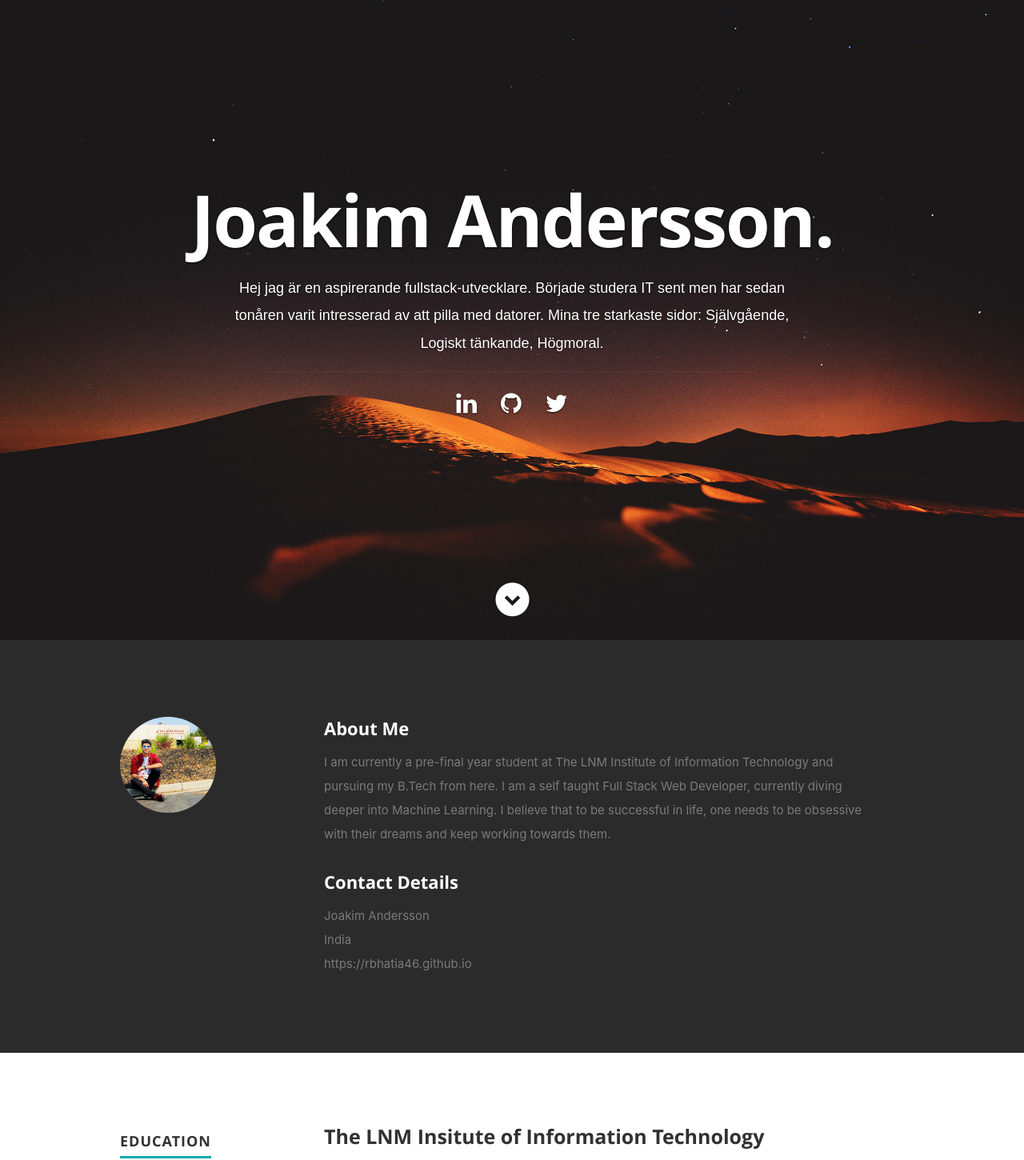
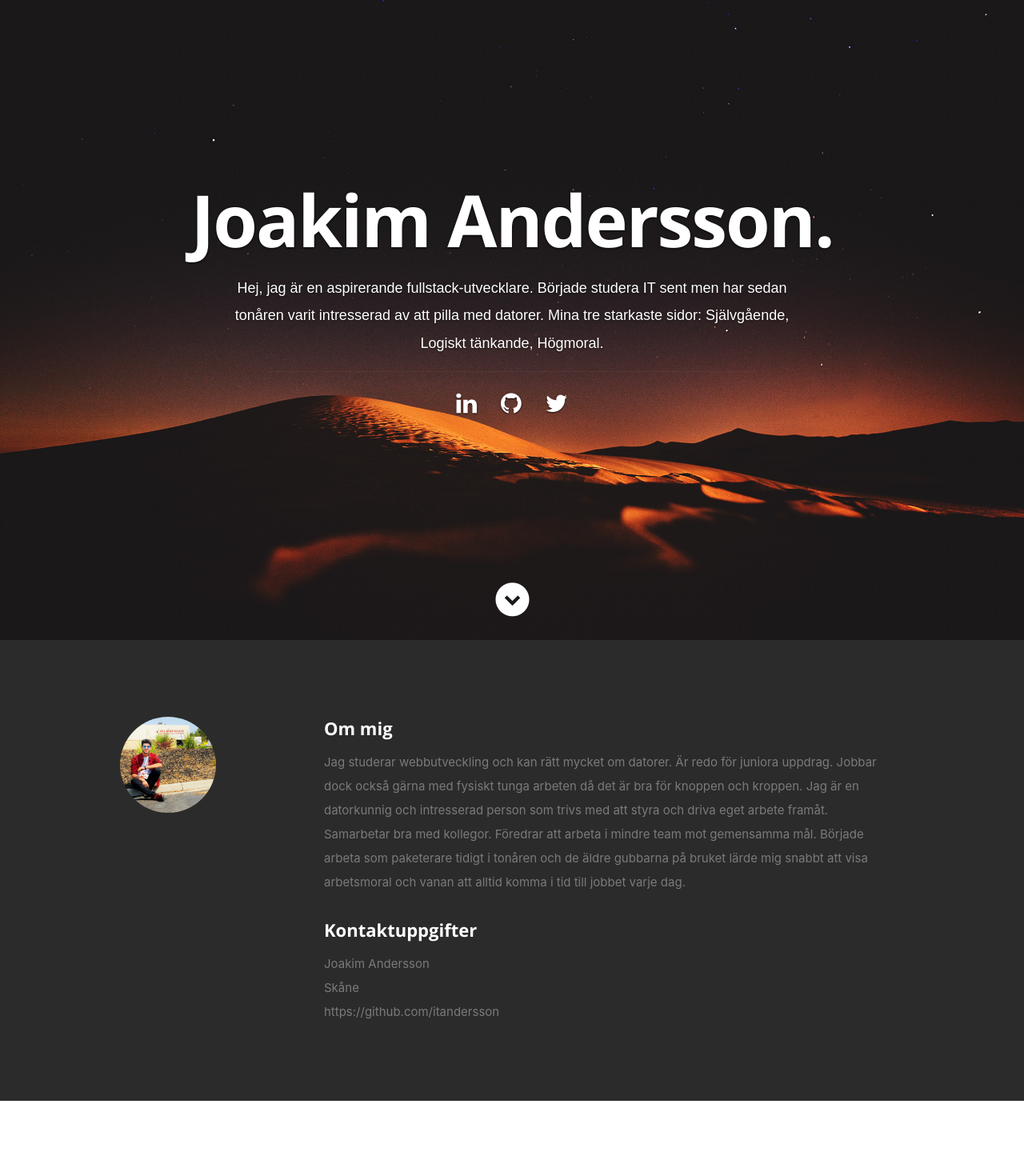
Before and after one commit to itandersson/Portfolio, a React (Create React App) app in the folder React-Portfolio/: page / in a window 1280 px wide. Shown: the top 1450 px of the page at 80% size. Built offline with nearby package versions, Linux system fonts and the light colour scheme.

Commit message:
Adds personal text

```diff
--- a/React-Portfolio/src/components/About.js
+++ b/React-Portfolio/src/components/About.js
@@ -14,7 +14,7 @@ export default class About extends Component {
 
             <div className="nine columns main-col">
 
-               <h2>About Me</h2>
+               <h2>Om mig</h2>
                <p>
                {
                  resumeData.aboutme
@@ -25,7 +25,7 @@ export default class About extends Component {
 
                   <div className="columns contact-details">
 
-                  <h2>Contact Details</h2>
+                  <h2>Kontaktuppgifter</h2>
                   <p className="address">
        						<span>{resumeData.name}</span>
                      <br></br>
@@ -33,7 +33,7 @@ export default class About extends Component {
                      {resumeData.address}
                     </span>
                     <br></br>
-                    <span>{resumeData.website}</span>
+                    <span>{resumeData.myWebsite}</span>
        					   </p>
                   </div>
                </div>
--- a/React-Portfolio/src/resumeData.js
+++ b/React-Portfolio/src/resumeData.js
@@ -3,7 +3,7 @@ let resumeData = {
     "name": "Joakim Andersson",
     "linkedinId":"Your LinkedIn Id",
     "skypeid": "Your skypeid",
-    "roleDescription": "Hej jag är en aspirerande fullstack-utvecklare. Började studera IT sent men har sedan tonåren varit intresserad av att pilla med datorer. Mina tre starkaste sidor: Självgående, Logiskt tänkande, Högmoral.",
+    "roleDescription": "Hej, jag är en aspirerande fullstack-utvecklare. Började studera IT sent men har sedan tonåren varit intresserad av att pilla med datorer. Mina tre starkaste sidor: Självgående, Logiskt tänkande, Högmoral.",
     "socialLinks":[
         {
           "name":"linkedin",
@@ -21,8 +21,9 @@ let resumeData = {
           "className":"fa fa-twitter"
         }
       ],
-    "aboutme":"I am currently a pre-final year student at The LNM Institute of Information Technology and pursuing my B.Tech from here. I am a self taught Full Stack Web Developer, currently diving deeper into Machine Learning. I believe that to be successful in life, one needs to be obsessive with their dreams and keep working towards them.",
-    "address":"India",
+    "aboutme":"Jag studerar webbutveckling och kan rätt mycket om datorer. Är redo för juniora uppdrag. Jobbar dock också gärna med fysiskt tunga arbeten då det är bra för knoppen och kroppen. Jag är en datorkunnig och intresserad person som trivs med att styra och driva eget arbete framåt. Samarbetar bra med kollegor. Föredrar att arbeta i mindre team mot gemensamma mål. Började arbeta som paketerare tidigt i tonåren och de äldre gubbarna på bruket lärde mig snabbt att visa arbetsmoral och vanan att alltid komma i tid till jobbet varje dag.",
+    "address":"Skåne",
+    "myWebsite":"https://github.com/itandersson",
     "website":"https://rbhatia46.github.io",
     "education":[
       {
```
